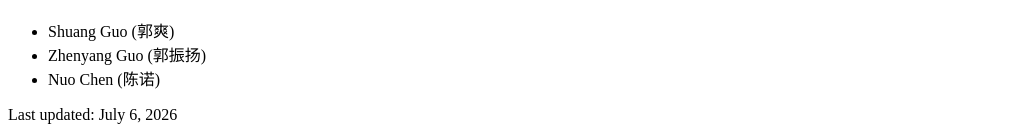
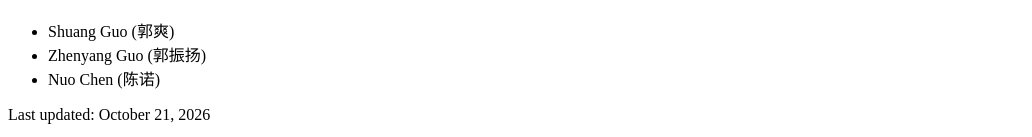
Before and after one commit to guoyq0314/guoyq0314.github.io, a Jekyll site: the page built from index.md, in a window 1280 px wide and 900 px high, scrolled down 2460 px. Shown: the part 760-897 px from the top of the window, without its empty margins (0-1032 px from the left). Built offline with Jekyll 4.4.1, drawn with Linux system fonts in a browser that asks for light colours; our own code applies the rules of GitHub Pages for plain Markdown files.

Commit message:
Update last updated date in homepage footer

```diff
--- a/_layouts/homepage.html
+++ b/_layouts/homepage.html
@@ -41,7 +41,7 @@
 
 {{ content }}
 <footer>
-<p>Last updated: July 6, 2026</p>
+<p>Last updated: October 21, 2026</p>
 </footer>
 
 {% if site.google_analytics %}{% include google-analytics.html %}{% endif %}
```
